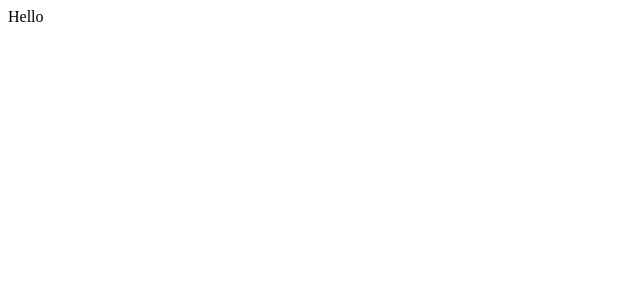
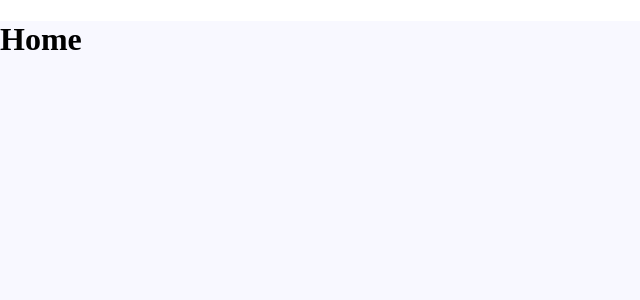
Before and after one commit to haninrn/tweetforge, a React (Create React App) app: page / in a window 1280 px wide. Shown: the top 300 px of the page, without its empty margins (0-640 px from the left). Built offline with nearby package versions, Linux system fonts and the light colour scheme.

Commit message:
14-added a font style/added some css

```diff
--- a/src/App.tsx
+++ b/src/App.tsx
@@ -1,7 +1,10 @@
 import React from "react";
+import './assets/global.css'
+
+import { Home } from "./pages/Home";
 
 export const App = () => {
     return (
-        <div>Hello</div>
+        <Home></Home>
     )
 }
--- /dev/null
+++ b/src/assets/global.css
@@ -0,0 +1,41 @@
+@import url('https://fonts.googleapis.com/css2?family=Signika:wght@300..700&display=swap');
+
+
+* {
+    box-sizing: border-box ;
+}
+
+html,body, #root{
+    margin: 0;
+    padding: 0;
+    height: 100%;
+    width: 100%;
+}
+
+.bg-color {
+    background-color: #f8f8ff;
+}
+
+.bg-blue {
+    background-color: #1d9bf0;
+}
+
+.color-blue {
+    color: #1d9bf0;
+}
+
+.bg-red {
+    background-color: red;
+}
+
+.color-red {
+    color: red;
+}
+
+.bg-gray {
+    background-color: #536471;
+}
+
+.color-gray {
+    color: #536471;
+}
--- a/src/index.tsx
+++ b/src/index.tsx
@@ -2,6 +2,8 @@
 import ReactDOM from 'react-dom/client';
 
 import {App} from './App';
+
+import './assets/global.css'
 
 const root = ReactDOM.createRoot(
     document.getElementById('root') as HTMLElement
--- /dev/null
+++ b/src/pages/Home.css
@@ -0,0 +1,4 @@
+.home-container{
+    width: 100%;
+    height: 100%;
+}
--- /dev/null
+++ b/src/pages/Home.tsx
@@ -0,0 +1,11 @@
+import React from 'react'
+import './Home.css';
+import '../assets/global.css';
+
+export const Home:React.FC = () => {
+  return (
+    <div className="home-container bg-color">
+      <h1>Home</h1>
+    </div>
+  )
+}
```
